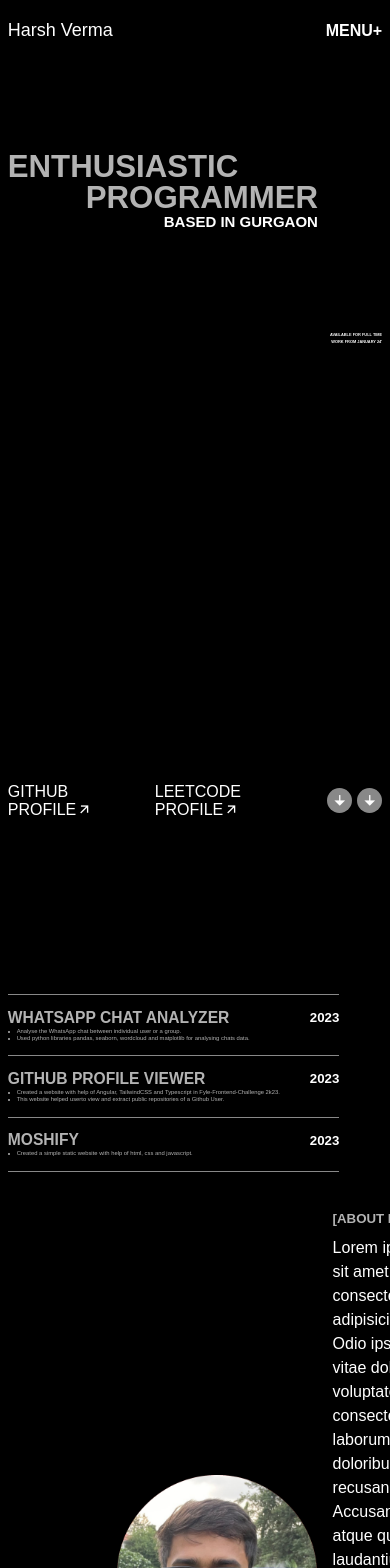
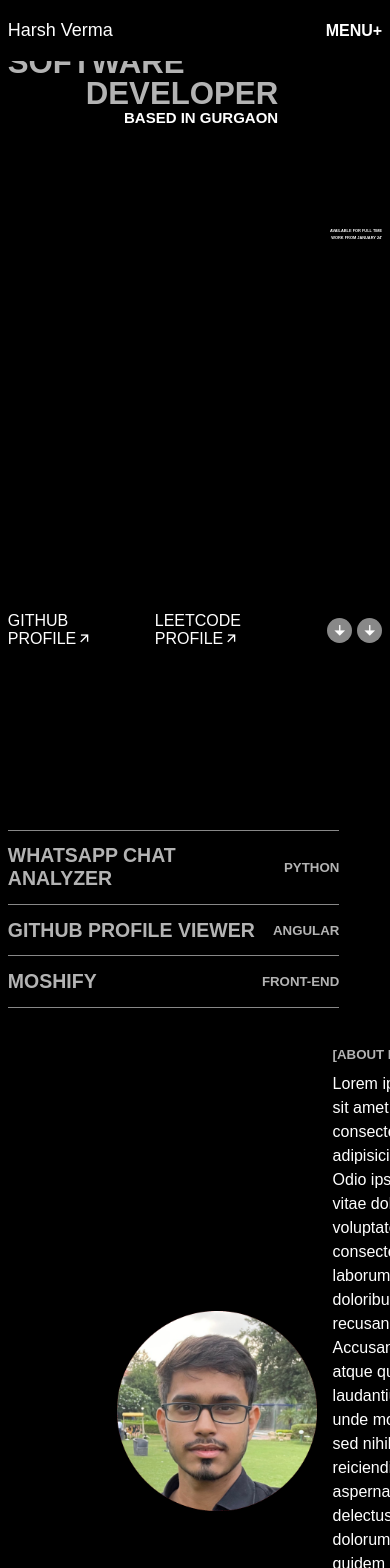
Before and after one commit to Haarsh1306/Portfolio, an Angular app: page / in a window 390 px wide. Shown: the top 1568 px of the page. Built offline with nearby package versions, Linux system fonts and the light colour scheme.

Commit message:
modification

```diff
--- a/src/app/app.component.css
+++ b/src/app/app.component.css
@@ -9,3 +9,11 @@
   border-radius: 50%;
   position: absolute;
 }
+.navbar{
+  position: fixed;
+  top: 0;
+  left: 0;
+  width: 100%;
+  background-color: black;
+  z-index: 1000;
+}
--- a/src/app/app.component.html
+++ b/src/app/app.component.html
@@ -1,4 +1,9 @@
+<div class="navbar">
+  <app-navbar></app-navbar>
+</div>
+
 <div [hidden]="flag" class="miniCircle"></div>
 <div class="page">
+  <!-- <app-navbar></app-navbar> -->
   <app-main></app-main>
 </div>
--- a/src/app/app.component.ts
+++ b/src/app/app.component.ts
@@ -45,6 +45,8 @@ export class AppComponent implements AfterViewInit {
     })
   }
 
+
+
   constructor() {}
 
   ngAfterViewInit() {
@@ -55,16 +57,36 @@ export class AppComponent implements AfterViewInit {
         el: scrollContainer,
         smooth: true
       });
+
+
+
     } else {
       console.error('Scroll container not found');
     }
 
     this.circleskew()
 
+    document.querySelectorAll('a').forEach((a) => {
+      a.addEventListener('mouseenter', (ele) => {
+        gsap.to(a.querySelector('::before'), {
+          width: '100%',
+          duration: 0.5,
+          ease: 'power2.inOut'
+        });
+      });
 
-
+      a.addEventListener('mouseleave', (e) => {
+        gsap.to(a.querySelector('::before'), {
+          width: '0',
+          duration: 0.5,
+          ease: 'power2.inOut'
+        });
+      });
+    });
   }
 
 
 
+
+
 }
--- a/src/app/home/home.component.css
+++ b/src/app/home/home.component.css
@@ -1,6 +1,6 @@
 .home{
   width: 100%;
-  height: 100vh;
+  height: 75vh;
   color: white;
   position: relative;
 
@@ -14,7 +14,7 @@
   transform: translatey(100%);
 }
 .heading{
-  margin-top: 90px;
+  margin-top: 12vw;
 
 }
 .heading h1{
@@ -57,9 +57,9 @@
   font-size: 1vw;
 }
 
-.footer{
+.footerHome{
   position: absolute;
-  bottom: 3%;
+  bottom: 5%;
   padding: 0 2vw;
   box-sizing: border-box;
   width: 100%;
@@ -68,7 +68,7 @@
   justify-content: space-between;
 }
 
-.footer a{
+.footerHome a{
   color: white;
   text-decoration: none;
   text-transform: uppercase;
@@ -78,7 +78,7 @@
   display: flex;
   gap: 5px;
 }
-.footer .circle{
+.footerHome .circle{
   display: flex;
   justify-content: center;
   align-items: center;
--- a/src/app/home/home.component.html
+++ b/src/app/home/home.component.html
@@ -1,13 +1,13 @@
 <div class="home">
-  <app-navbar></app-navbar>
+
   <div class="heading">
     <div class="bounding">
-      <h1 class="boundingElem">enthusiastic</h1>
+      <h1 class="boundingElem">Software</h1>
     </div>
 
     <div class="blocktxt">
       <div class="bounding">
-        <h1 class="boundingElem" id="secondH1">Programmer</h1>
+        <h1 class="boundingElem" id="secondH1">Developer</h1>
       </div>
       <div class="bounding">
         <h5 class="boundingElem">Based in Gurgaon</h5>
@@ -21,9 +21,10 @@
         <h5 class="boundingElem">Work from January 24'</h5>
       </div>
     </div>
-    <div class="footer">
-      <a href="https://github.com/Haarsh1306">Github Profile<i class="ri-arrow-right-up-line"></i></a>
-      <a href="https://leetcode.com/Harsh1306/">Leetcode Profile<i class="ri-arrow-right-up-line"></i></a>
+    <div class="footerHome">
+      <a href="https://github.com/Haarsh1306" target="_blank">Github Profile<i class="ri-arrow-right-up-line"></i></a>
+      <a href="https://leetcode.com/Harsh1306/" target="_blank">Leetcode Profile<i
+          class="ri-arrow-right-up-line"></i></a>
 
       <div class="iconset">
         <div class="circle"><i class="ri-arrow-down-fill"></i></div>
--- a/src/app/home/home.component.ts
+++ b/src/app/home/home.component.ts
@@ -13,12 +13,12 @@ animation(){
 
  t1.to(".boundingElem",{
     y:0,
-    duration:2,
+    duration:3,
     ease:Expo.easeInOut,
     stagger: .2,
     delay:-1
   })
-  .from(".footer",{
+  .from(".footerHome",{
     y:-10,
     opacity:0,
     delay:-1,
--- a/src/app/main/main.component.css
+++ b/src/app/main/main.component.css
@@ -0,0 +1,4 @@
+.main{
+  width: 100%;
+  height: 100%;
+}
--- a/src/app/navbar/navbar.component.html
+++ b/src/app/navbar/navbar.component.html
@@ -1,5 +1,4 @@
 <div class="nav">
   <a href="">Harsh Verma</a>
   <h4>MENU+</h4>
-
 </div>
--- a/src/app/project/project.component.css
+++ b/src/app/project/project.component.css
@@ -12,7 +12,12 @@
 }
 .elem h1{
   text-transform: uppercase;
-  font-size: 4vw;
+  font-size: 5vw;
+  opacity: 0.7;
+}
+
+.elem h5{
+  text-transform: uppercase;
   opacity: 0.7;
 }
 
@@ -21,19 +26,21 @@
   justify-content: space-between;
   align-items: center;
 }
-.elem li{
-  opacity: 0.7;
-  margin: 1px 0;
-  font-size: 1.5vw;
-}
+
 
 .elemlast{
   border-bottom: 1px solid #888;
 }
 .elem img{
-  display: none;
+
+  opacity: 0;
   height: 140%;
   width: 35%;
   position: absolute;
   z-index: 99;
+  pointer-events:none;
+  cursor: pointer;
+  transform: translate(-50%, -50%);
+
+
 }
--- a/src/app/project/project.component.html
+++ b/src/app/project/project.component.html
@@ -1,31 +1,26 @@
 <div class="project">
   <div class="elem">
     <div class="heading">
-      <img src="../../assets/whatsapp.png" alt="">
+      <img src="../../assets/whatsapp.jpg" alt="">
       <h1>Whatsapp Chat Analyzer</h1>
-      <h5>2023</h5>
+      <h5>Python</h5>
     </div>
-    <li>Analyse the WhatsApp chat between individual user or a group.</li>
-    <li>Used python libraries pandas, seaborn, wordcloud and matplotlib
-      for analysing chats data.</li>
+
   </div>
   <div class="elem">
     <div class="heading">
       <img src="../../assets/Github.jpg" alt="">
       <h1>Github Profile Viewer</h1>
-      <h5>2023</h5>
+      <h5>Angular</h5>
     </div>
-    <li> Created a website with help of Angular, TailwindCSS and Typescript
-      in Fyle-Frontend-Challenge 2k23.</li>
-    <li>This website helped userto view and extract public repositories of a
-      Github User.</li>
+
   </div>
   <div class="elem elemlast">
     <div class="heading">
       <img src="../../assets/Moshify.jpg" alt="">
       <h1>Moshify</h1>
-      <h5>2023</h5>
+      <h5>Front-End</h5>
     </div>
-    <li>Created a simple static website with help of html, css and javascript.</li>
+
   </div>
 </div>
--- a/src/app/project/project.component.ts
+++ b/src/app/project/project.component.ts
@@ -1,10 +1,55 @@
-import { Component } from '@angular/core';
-
+import { AfterViewInit, Component, OnInit } from '@angular/core';
+import { gsap, Expo, Power1 } from 'gsap';
+import LocomotiveScroll from 'locomotive-scroll';
 @Component({
   selector: 'app-project',
   templateUrl: './project.component.html',
   styleUrls: ['./project.component.css']
 })
-export class ProjectComponent {
+export class ProjectComponent implements OnInit , AfterViewInit{
+constructor(){
 
 }
+scroll:any
+
+imageHover(){
+  document.querySelectorAll('.elem').forEach((ele)=>{
+    var rotate=0;
+    var rotateDiff =0;
+    ele.addEventListener('mousemove',function(e){
+      var event = e as MouseEvent
+      rotateDiff = event.clientX - rotate;
+      rotate = event.clientX;
+      var diff = event.clientY - ele.getBoundingClientRect().top
+
+      gsap.to(ele.querySelector('img'),{
+        opacity:1,
+
+        top: diff,
+        left:event.clientX,
+        rotate: gsap.utils.clamp(-20,20,rotateDiff)
+
+      })
+    })
+  })
+}
+imageHoverLeave(){
+  document.querySelectorAll('.elem').forEach((ele)=>{
+    ele.addEventListener('mouseleave',function(e){
+      gsap.to(ele.querySelector('img'),{
+        opacity:0,
+        duration:0.5,
+      })
+    })
+  })
+}
+ngOnInit(): void {
+  this.imageHover()
+  this.imageHoverLeave()
+
+}
+
+ngAfterViewInit(): void {
+
+}
+}
```
Also changed, not shown: src/assets/whatsapp.jpg (added).
